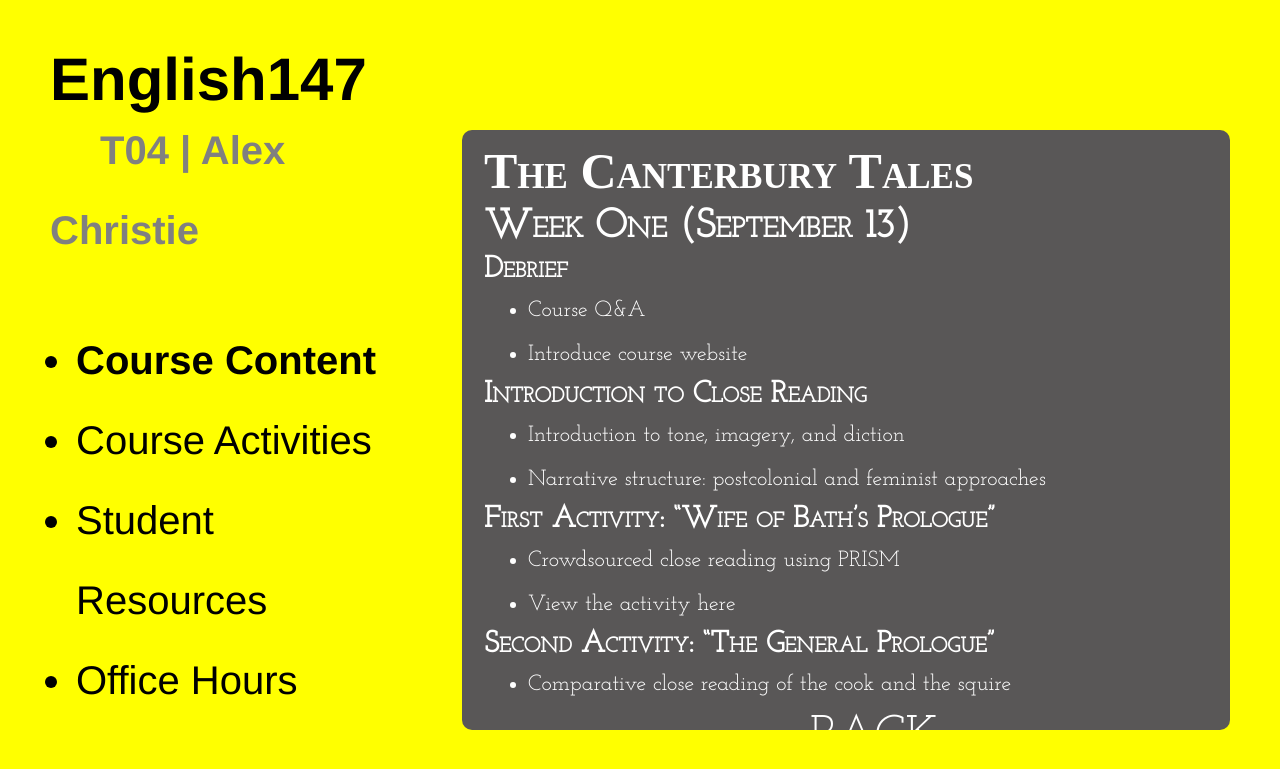
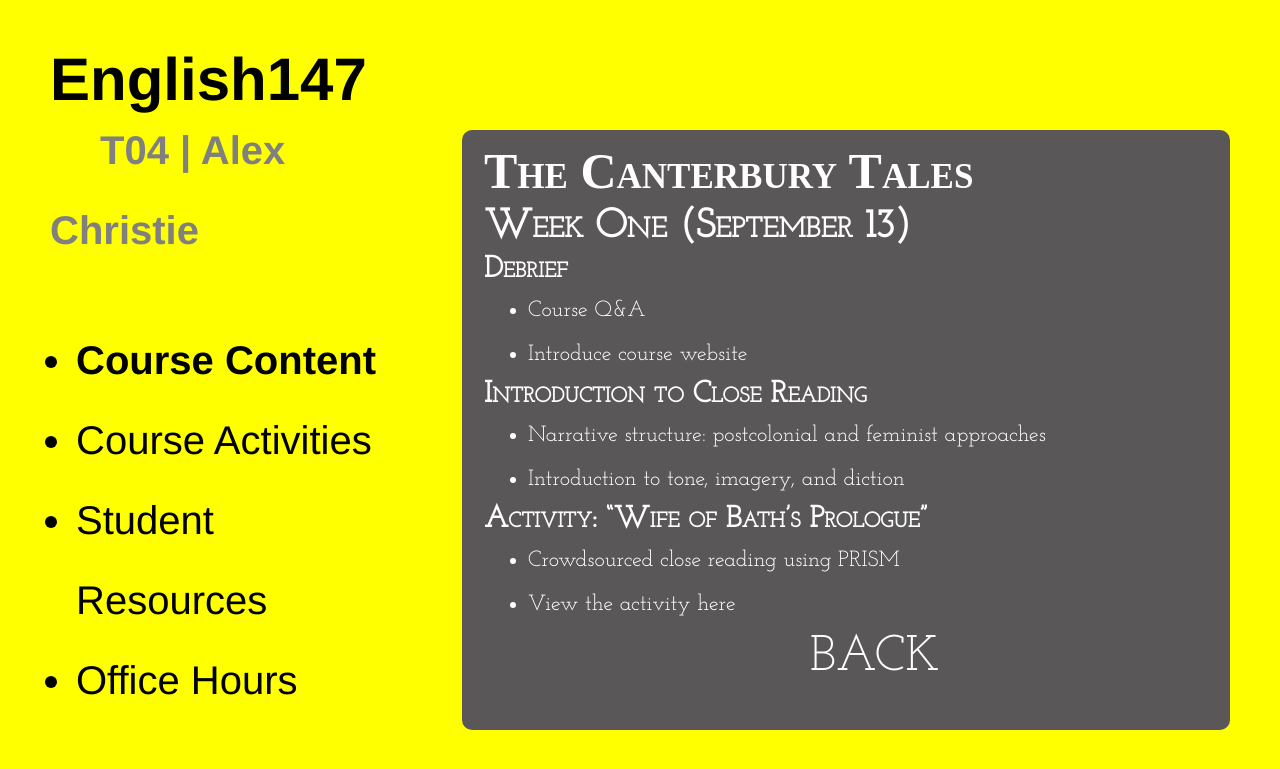
Before and after one commit to axchristie/English147, a Jekyll site: the page built from _posts/2013-10-12-Canterbury.md, in a window 1280 px wide. Shown: the top 769 px of the page. Built offline with Jekyll 4.4.1, drawn with Linux system fonts in a browser that asks for light colours; some web fonts are replaced.

Commit message:
update chaucher lesson, activity

```diff
--- a/_posts/2013-10-12-Canterbury.md
+++ b/_posts/2013-10-12-Canterbury.md
@@ -15,14 +15,10 @@ picture: canterbury
 
 ###Introduction to Close Reading
 
+* Narrative structure: postcolonial and feminist approaches
 * Introduction to tone, imagery, and diction
-* Narrative structure: postcolonial and feminist approaches
 
-###First Activity: "Wife of Bath's Prologue"
+###Activity: "Wife of Bath's Prologue"
 
 * Crowdsourced close reading using [PRISM](http://prism.scholarslab.org/)
 * View the activity [here]({{ site.baseurl }}/activity/WifeOfBath.html)
-
-###Second Activity: "The General Prologue"
-
-* Comparative close reading of the cook and the squire
```
Also changed, not shown: _posts/2013-10-12-WifeOfBath.md (+1 -1 lines), 1 other file.
